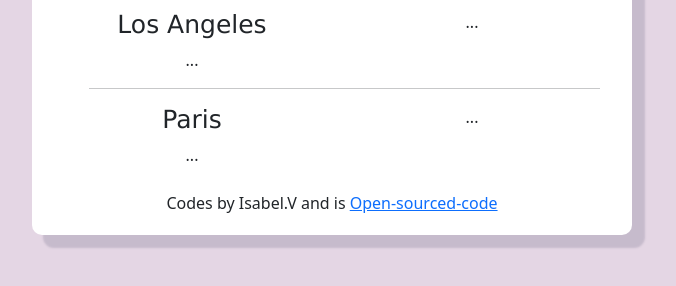
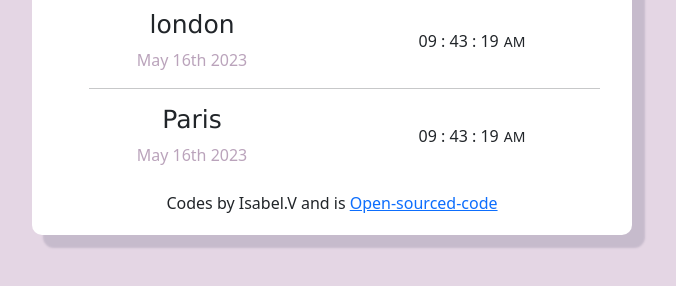
Before and after one commit to Isa18V/world-clock, a plain HTML site: page index.html in a window 1280 px wide. Shown: the part 116-402 px from the top of the page, without its empty margins (308-984 px from the left). Drawn offline with nearby package versions, Linux system fonts and the light colour scheme.

Commit message:
added JS to time

```diff
--- a/index.html
+++ b/index.html
@@ -38,20 +38,20 @@
         <!-- End row h1 and dropdown(select)-->
 
         <div id="cities" class="container text-center">
-            <div class="row" class="city" id="los-angeles">
+            <div class="row city" id="london">
                 <div class="col-lg-6 col-md-12">
-                    <h2>Los Angeles</h2>
+                    <h2>london</h2>
                     <div class="date">...</div>
                 </div>
-                <div class="col-lg-6 col-md-12" class="time">...</div>
+                <div class="col-lg-6 col-md-12 time">...</div>
             </div>
             <hr>
-            <div class="row" class="city" id="paris">
+            <div class="row city" id="paris">
                 <div class="col-lg-6 col-md-12">
                     <h2>Paris</h2>
                     <div class="date">...</div>
                 </div>
-                <div class="col-lg-6 col-md-12" class="time">...</div>
+                <div class="col-lg-6 col-md-12 time">...</div>
             </div>
         </div>
         <br>
--- a/src/main.js
+++ b/src/main.js
@@ -1,5 +1,26 @@
-// // london
-// let londonElement = document.getElementById("london");
-// let londonTimeElement = londonElement.querySelector(".time");
-// let londonDateElement = londonElement.querySelector(".date");
-// console.log(londonTimeElement);
+function updateTime() {
+  // london
+  let londonElement = document.getElementById("london");
+  let londonTimeElement = londonElement.querySelector(".time");
+  let londonDateElement = londonElement.querySelector(".date");
+  let londonTime = moment();
+
+  londonDateElement.innerHTML = londonTime.format("MMMM Do YYYY");
+  londonTimeElement.innerHTML = `${londonTime.format(
+    `HH : mm : ss`
+  )} <small>${londonTime.format("A")}</small> `;
+
+  // paris
+  let parisElement = document.getElementById("paris");
+  let parisTimeElement = parisElement.querySelector(".time");
+  let parisDateElement = parisElement.querySelector(".date");
+  let parisTime = moment();
+
+  parisDateElement.innerHTML = parisTime.format("MMMM Do YYYY");
+  parisTimeElement.innerHTML = `${parisTime.format(
+    `HH : mm : ss`
+  )} <small>${parisTime.format("A")}</small> `;
+}
+
+updateTime();
+setInterval(updateTime, 1000);
--- a/src/style.css
+++ b/src/style.css
@@ -23,19 +23,12 @@ select {
 hr {
   margin-left: 25px;
 }
+small {
+  margin-left: 5px;
+}
 footer {
   text-align: center;
 }
-
-.containerH1 {
-  padding: 5px;
-}
-.dropdown {
-  display: flex;
-  justify-content: center;
-  align-items: center;
-}
-
 .bigContainer {
   background-color: white;
   width: 600px;
@@ -44,3 +37,19 @@ footer {
   box-shadow: 12px 12px 2px 1px rgba(81, 81, 111, 0.2);
   border-radius: 10px;
 }
+.containerH1 {
+  padding: 5px;
+}
+.date {
+  color: rgba(164, 134, 165, 0.755);
+}
+.dropdown {
+  display: flex;
+  justify-content: center;
+  align-items: center;
+}
+.time {
+  display: flex;
+  justify-content: center;
+  align-items: center;
+}
```
